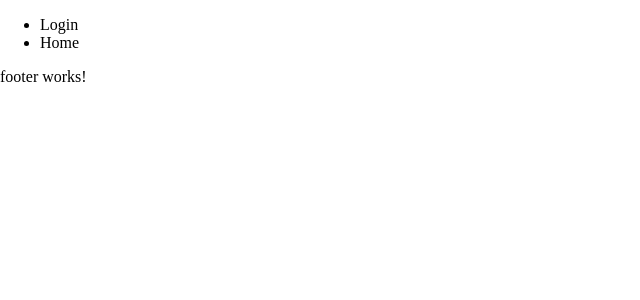
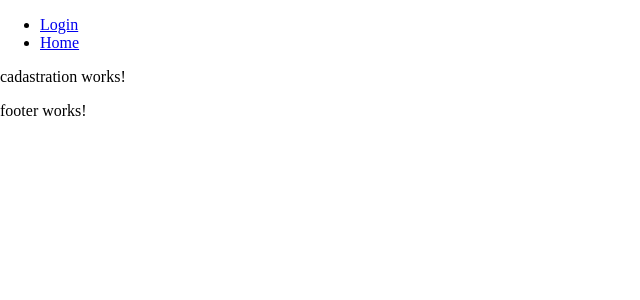
Before and after one commit to RenanReisFernandes/app-cadastration, an Angular app: page / in a window 1280 px wide. Shown: the top 300 px of the page, without its empty margins (0-640 px from the left). Built offline with nearby package versions, Linux system fonts and the light colour scheme.

Commit message:
organizing routing

```diff
--- a/src/app/_components/nav-bar/nav-bar.component.html
+++ b/src/app/_components/nav-bar/nav-bar.component.html
@@ -1,4 +1,8 @@
 <ul>
-  <li>Login</li>
-  <li>Home</li>
+  <li>
+    <a routerLink="/">Login</a>
+  </li>
+  <li>
+    <a routerLink="/home">Home</a>
+  </li>
 </ul>
--- a/src/app/app-routing.module.ts
+++ b/src/app/app-routing.module.ts
@@ -1,7 +1,12 @@
 import { NgModule } from '@angular/core';
 import { RouterModule, Routes } from '@angular/router';
+import { CadastrationComponent } from './pages/cadastration/cadastration.component';
+import { HomeComponent } from './pages/home/home.component';
 
-const routes: Routes = [];
+const routes: Routes = [
+  {path: '', component: CadastrationComponent},
+  {path: 'home', component: HomeComponent}
+];
 
 @NgModule({
   imports: [RouterModule.forRoot(routes)],
--- a/src/app/app.component.html
+++ b/src/app/app.component.html
@@ -1,2 +1,3 @@
 <app-nav-bar></app-nav-bar>
+<router-outlet></router-outlet>
 <app-footer></app-footer>
```
